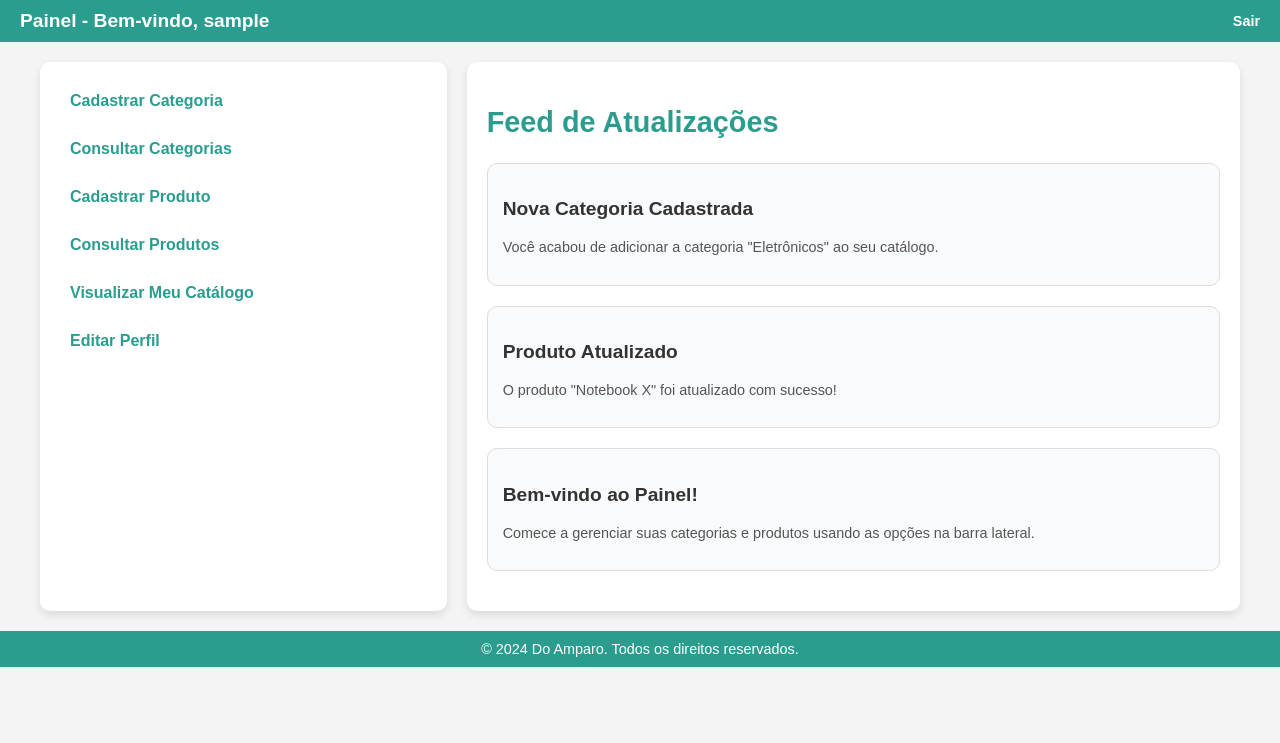
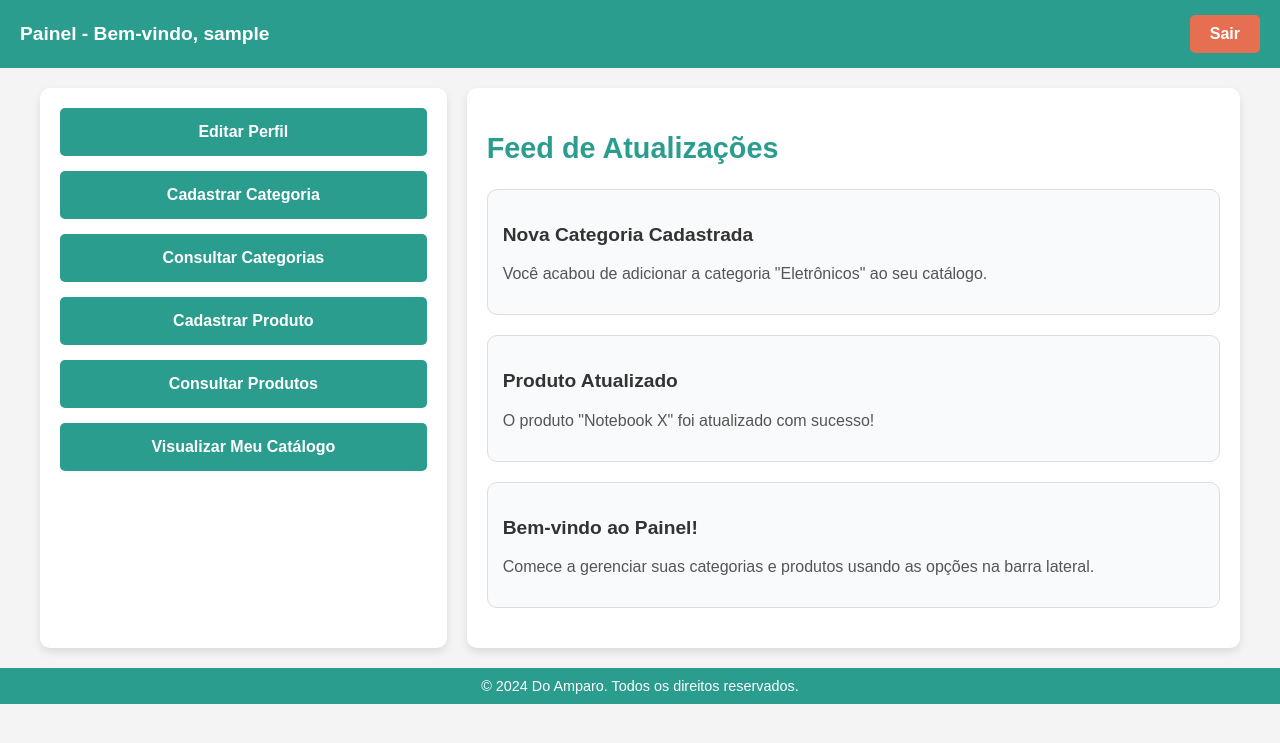
Before and after one commit to sv1801198/doamparo, a FastAPI app: template templates/painel.html in a window 1280 px wide. Shown: the top 743 px of the page. Run offline with FastAPI, Linux system fonts and the light colour scheme; the template is opened without the code that fills it: most values are stand-ins (such as "Sample title", 1, 10 or a date in 2020).

Commit message:
Produção

```diff
--- a/templates/painel.html
+++ b/templates/painel.html
@@ -17,7 +17,7 @@
         header {
             background-color: #2a9d8f;
             color: white;
-            padding: 10px 20px;
+            padding: 15px 20px;
             display: flex;
             justify-content: space-between;
             align-items: center;
@@ -29,16 +29,21 @@
             word-break: break-word;
         }
 
-        .header-buttons {
-            display: flex;
-            gap: 10px;
+        .logout-button {
+            background-color: #e76f51;
+            color: white;
+            padding: 10px 20px;
+            border-radius: 5px;
+            font-size: 1em;
+            font-weight: bold;
+            text-decoration: none;
+            transition: background-color 0.3s ease;
+            border: none;
+            cursor: pointer;
         }
 
-        .header-buttons a {
-            text-decoration: none;
-            color: white;
-            font-size: 0.9em;
-            font-weight: bold;
+        .logout-button:hover {
+            background-color: #f4a261;
         }
 
         .container {
@@ -65,21 +70,24 @@
         }
 
         .sidebar ul li {
-            margin-bottom: 10px;
+            margin-bottom: 15px;
         }
 
         .sidebar ul li a {
             text-decoration: none;
-            color: #2a9d8f;
+            background-color: #2a9d8f;
+            color: white;
+            font-size: 1em;
             font-weight: bold;
             display: block;
-            padding: 10px;
+            padding: 15px;
             border-radius: 5px;
+            text-align: center;
             transition: background-color 0.3s ease;
         }
 
         .sidebar ul li a:hover {
-            background-color: #d9f0e2;
+            background-color: #21867a;
         }
 
         .main-content {
@@ -109,7 +117,7 @@
         }
 
         .feed-card p {
-            font-size: 0.9em;
+            font-size: 1em;
             color: #555;
             margin-top: 5px;
         }
@@ -187,9 +203,7 @@
     <!-- Cabeçalho -->
     <header>
         <h1>Painel - Bem-vindo, {{ user_name }}</h1>
-        <div class="header-buttons">
-            <a href="/logout">Sair</a>
-        </div>
+        <a href="/logout" class="logout-button">Sair</a>
     </header>
 
     <!-- Container Principal -->
```
Also changed, not shown: other parts of templates/painel.html (+20 -13 lines).
